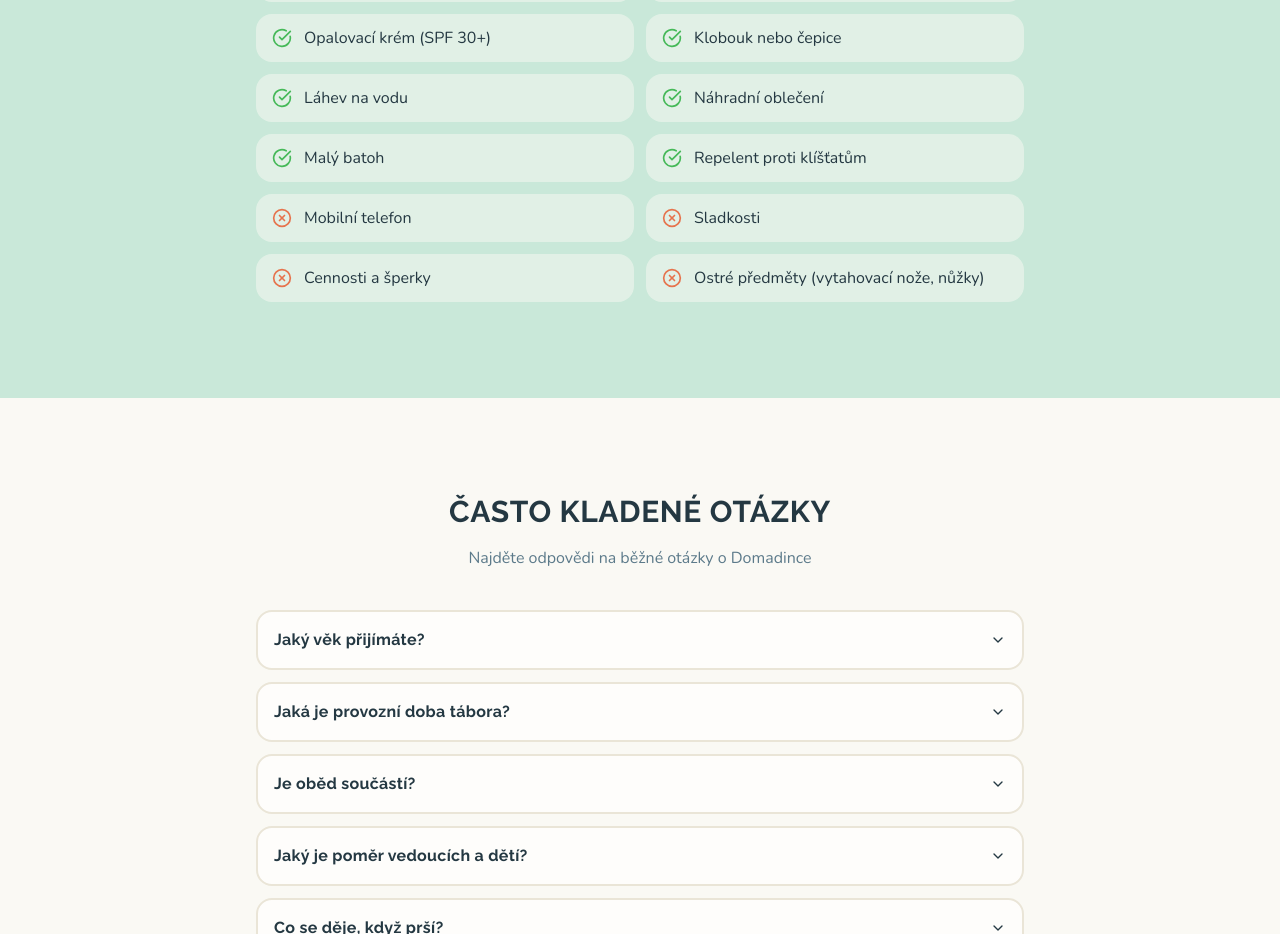
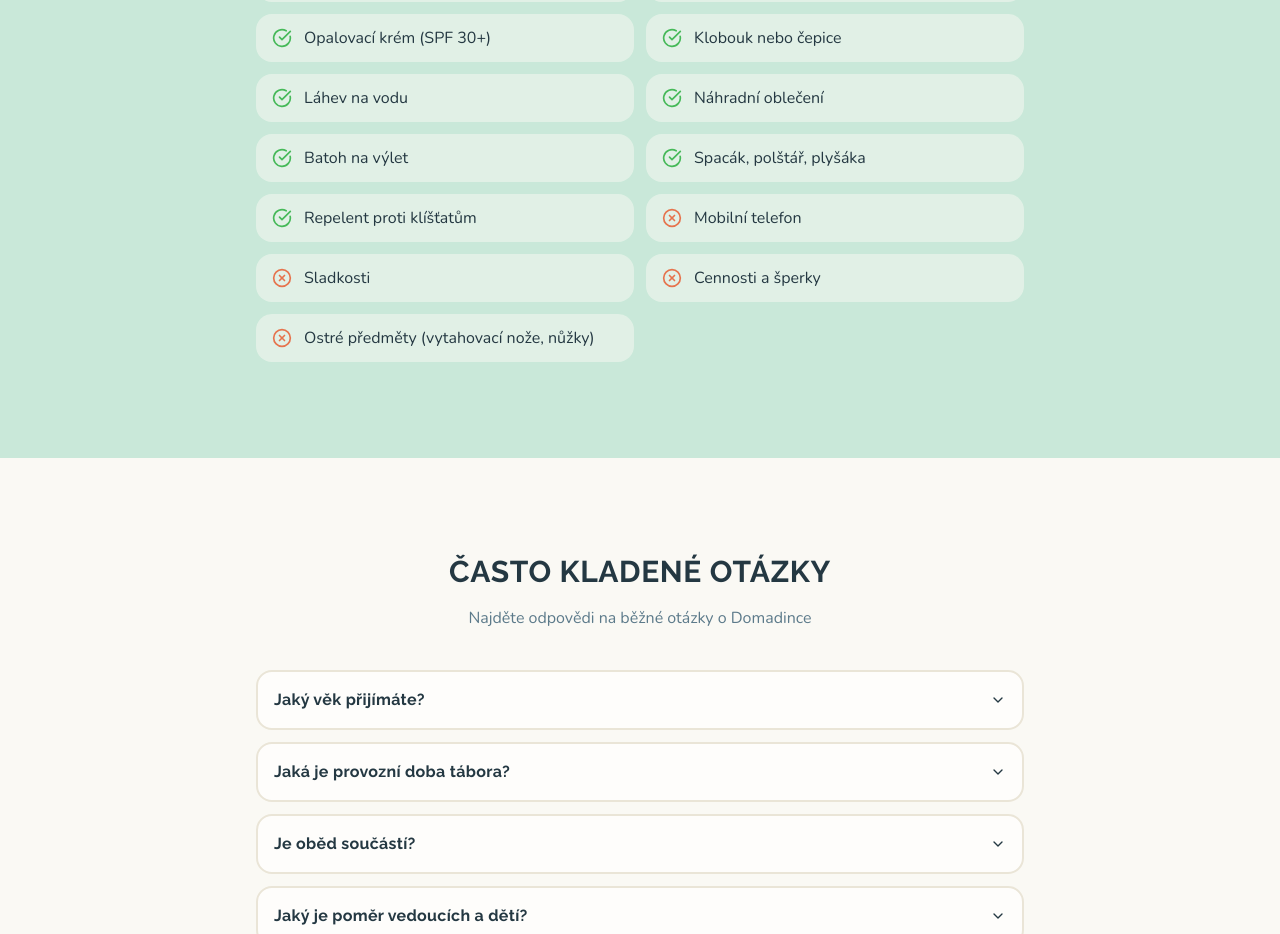
Before and after one commit to ptaeck/domadinka_cz, a React (Vite) app: page /registration in a window 1280 px wide. Shown: the part 1463-2397 px from the top of the page. Built offline with nearby package versions, Linux system fonts and the light colour scheme.

Commit message:
Code edited in Lovable Code Editor
Edited UI in Lovable

```diff
--- a/src/pages/Registration.tsx
+++ b/src/pages/Registration.tsx
@@ -26,7 +26,8 @@ const whatToBring = [
   "Klobouk nebo čepice",
   "Láhev na vodu",
   "Náhradní oblečení",
-  "Malý batoh",
+  "Batoh na výlet",
+  "Spacák, polštář, plyšáka",
   "Repelent proti klíšťatům",
 ];
 const forbiddenItems = ["Mobilní telefon", "Sladkosti", "Cennosti a šperky", "Ostré předměty (vytahovací nože, nůžky)"];
```
